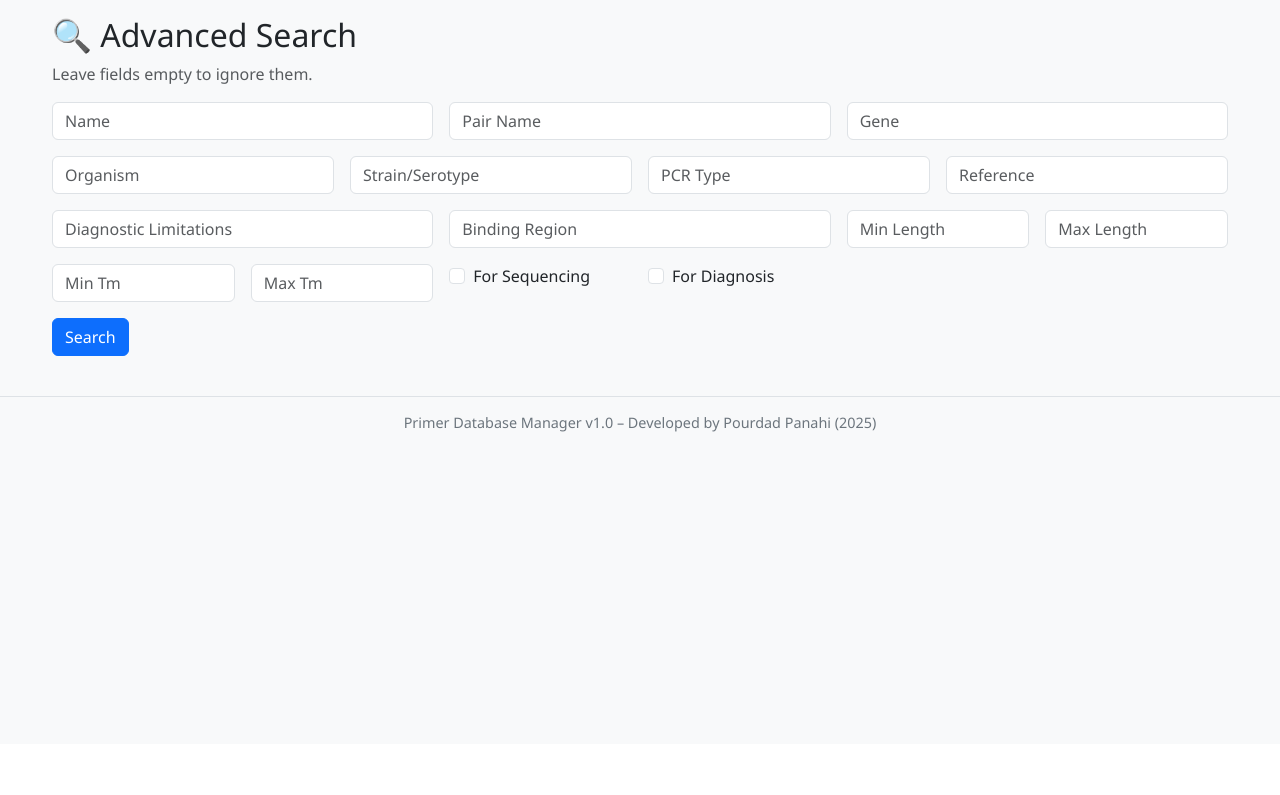
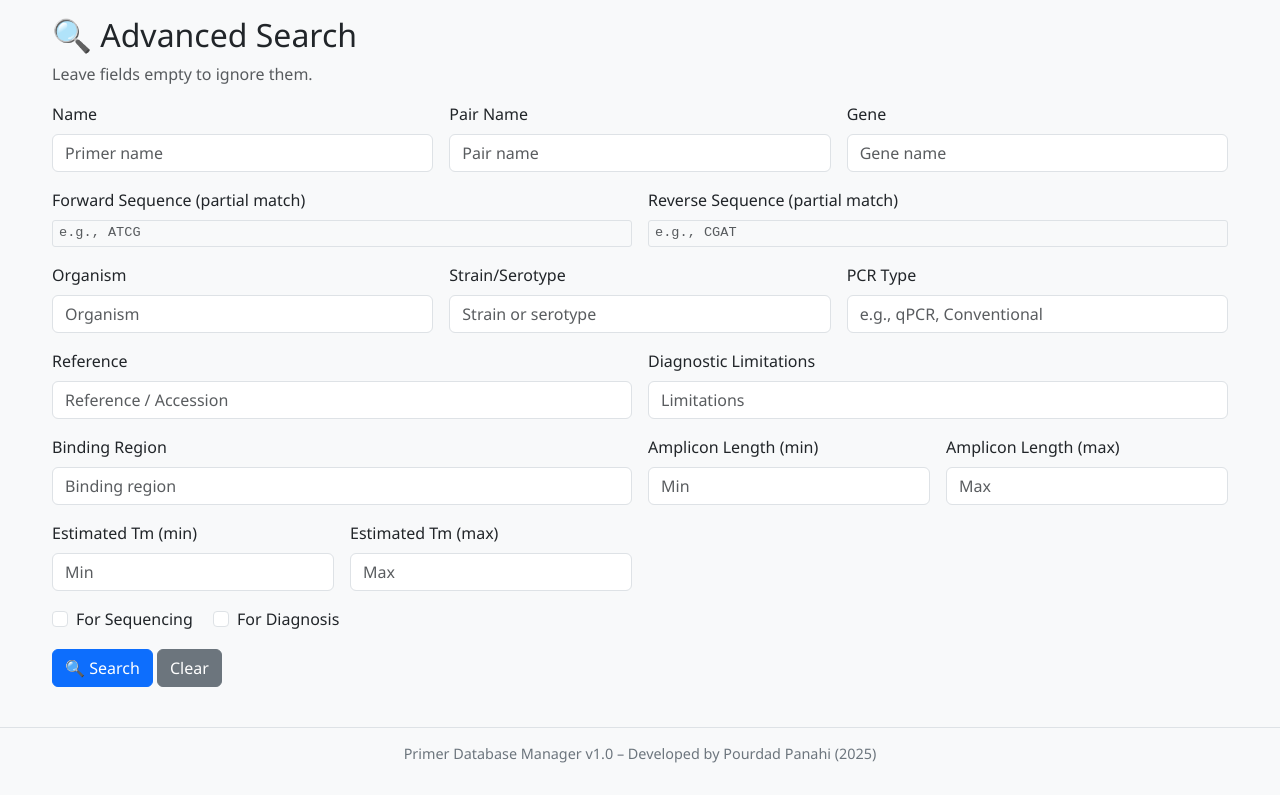
Before and after one commit to pourdadp/primer-tools, a Flask app: page /search in a window 1280 px wide. Shown: the part 56-851 px from the top of the page. Before the commit the page ends 488 px from the top, so only its background shows below. Run offline with Flask 3, Linux system fonts and the light colour scheme; the visitor is signed in with stand-in values (Sample User, id 1).

Commit message:
Update search.html

```diff
--- a/primer_database_manager/templates/search.html
+++ b/primer_database_manager/templates/search.html
@@ -4,40 +4,145 @@
 <h2>🔍 Advanced Search</h2>
 <p class="text-muted">Leave fields empty to ignore them.</p>
 <form method="POST" class="row g-3">
-    <div class="col-md-4"><input type="text" class="form-control" name="name" placeholder="Name"></div>
-    <div class="col-md-4"><input type="text" class="form-control" name="pair_name" placeholder="Pair Name"></div>
-    <div class="col-md-4"><input type="text" class="form-control" name="gene" placeholder="Gene"></div>
-    <div class="col-md-3"><input type="text" class="form-control" name="organism" placeholder="Organism"></div>
-    <div class="col-md-3"><input type="text" class="form-control" name="strain_or_serotype" placeholder="Strain/Serotype"></div>
-    <div class="col-md-3"><input type="text" class="form-control" name="pcr_type" placeholder="PCR Type"></div>
-    <div class="col-md-3"><input type="text" class="form-control" name="reference" placeholder="Reference"></div>
-    <div class="col-md-4"><input type="text" class="form-control" name="diagnostic_limitations" placeholder="Diagnostic Limitations"></div>
-    <div class="col-md-4"><input type="text" class="form-control" name="binding_region" placeholder="Binding Region"></div>
-    <div class="col-md-2"><input type="number" class="form-control" name="amplicon_length_min" placeholder="Min Length"></div>
-    <div class="col-md-2"><input type="number" class="form-control" name="amplicon_length_max" placeholder="Max Length"></div>
-    <div class="col-md-2"><input type="number" step="0.1" class="form-control" name="estimated_tm_min" placeholder="Min Tm"></div>
-    <div class="col-md-2"><input type="number" step="0.1" class="form-control" name="estimated_tm_max" placeholder="Max Tm"></div>
-    <div class="col-md-2"><div class="form-check"><input class="form-check-input" type="checkbox" name="for_sequencing"> For Sequencing</div></div>
-    <div class="col-md-2"><div class="form-check"><input class="form-check-input" type="checkbox" name="for_diagnosis"> For Diagnosis</div></div>
-    <div class="col-12"><button type="submit" class="btn btn-primary">Search</button></div>
+    <!-- ===== اطلاعات پایه ===== -->
+    <div class="col-md-4">
+        <label class="form-label">Name</label>
+        <input type="text" class="form-control" name="name" placeholder="Primer name">
+    </div>
+    <div class="col-md-4">
+        <label class="form-label">Pair Name</label>
+        <input type="text" class="form-control" name="pair_name" placeholder="Pair name">
+    </div>
+    <div class="col-md-4">
+        <label class="form-label">Gene</label>
+        <input type="text" class="form-control" name="gene" placeholder="Gene name">
+    </div>
+
+    <!-- ===== توالی‌ها (جدید) ===== -->
+    <div class="col-md-6">
+        <label class="form-label">Forward Sequence (partial match)</label>
+        <input type="text" class="form-control sequence" name="forward_sequence" placeholder="e.g., ATCG">
+    </div>
+    <div class="col-md-6">
+        <label class="form-label">Reverse Sequence (partial match)</label>
+        <input type="text" class="form-control sequence" name="reverse_sequence" placeholder="e.g., CGAT">
+    </div>
+
+    <!-- ===== اطلاعات بیولوژیکی ===== -->
+    <div class="col-md-4">
+        <label class="form-label">Organism</label>
+        <input type="text" class="form-control" name="organism" placeholder="Organism">
+    </div>
+    <div class="col-md-4">
+        <label class="form-label">Strain/Serotype</label>
+        <input type="text" class="form-control" name="strain_or_serotype" placeholder="Strain or serotype">
+    </div>
+    <div class="col-md-4">
+        <label class="form-label">PCR Type</label>
+        <input type="text" class="form-control" name="pcr_type" placeholder="e.g., qPCR, Conventional">
+    </div>
+
+    <!-- ===== مرجع و محدودیت‌ها ===== -->
+    <div class="col-md-6">
+        <label class="form-label">Reference</label>
+        <input type="text" class="form-control" name="reference" placeholder="Reference / Accession">
+    </div>
+    <div class="col-md-6">
+        <label class="form-label">Diagnostic Limitations</label>
+        <input type="text" class="form-control" name="diagnostic_limitations" placeholder="Limitations">
+    </div>
+
+    <!-- ===== موقعیت اتصال ===== -->
+    <div class="col-md-6">
+        <label class="form-label">Binding Region</label>
+        <input type="text" class="form-control" name="binding_region" placeholder="Binding region">
+    </div>
+
+    <!-- ===== فیلدهای عددی ===== -->
+    <div class="col-md-3">
+        <label class="form-label">Amplicon Length (min)</label>
+        <input type="number" class="form-control" name="amplicon_length_min" placeholder="Min">
+    </div>
+    <div class="col-md-3">
+        <label class="form-label">Amplicon Length (max)</label>
+        <input type="number" class="form-control" name="amplicon_length_max" placeholder="Max">
+    </div>
+    <div class="col-md-3">
+        <label class="form-label">Estimated Tm (min)</label>
+        <input type="number" step="0.1" class="form-control" name="estimated_tm_min" placeholder="Min">
+    </div>
+    <div class="col-md-3">
+        <label class="form-label">Estimated Tm (max)</label>
+        <input type="number" step="0.1" class="form-control" name="estimated_tm_max" placeholder="Max">
+    </div>
+
+    <!-- ===== چک‌باکس‌ها ===== -->
+    <div class="col-12">
+        <div class="form-check form-check-inline">
+            <input class="form-check-input" type="checkbox" name="for_sequencing">
+            <label class="form-check-label">For Sequencing</label>
+        </div>
+        <div class="form-check form-check-inline">
+            <input class="form-check-input" type="checkbox" name="for_diagnosis">
+            <label class="form-check-label">For Diagnosis</label>
+        </div>
+    </div>
+
+    <!-- ===== دکمه جستجو ===== -->
+    <div class="col-12">
+        <button type="submit" class="btn btn-primary">🔍 Search</button>
+        <a href="{{ url_for('search') }}" class="btn btn-secondary">Clear</a>
+    </div>
 </form>
 
+<!-- ===== نمایش نتایج ===== -->
 {% if results %}
 <h4 class="mt-4">Results ({{ results|length }})</h4>
-<table class="table table-striped">
-    <thead><tr><th>Name</th><th>Pair</th><th>Gene</th><th>Organism</th><th>Length</th><th>Action</th></tr></thead>
+<div class="table-responsive">
+    <table class="table table-striped table-bordered">
+        <thead class="table-dark">
+            <tr>
+                <th>Name</th>
+                <th>Pair</th>
+                <th>Gene</th>
+                <th>Organism</th>
+                <th>Length</th>
+                <th>Forward Seq</th>
+                <th>Reverse Seq</th>
+                <th>Action</th>
+            </tr>
+        </thead>
         <tbody>
             {% for p in results %}
             <tr>
-            <td>{{ p.name }}</td>
+                <td><strong>{{ p.name }}</strong></td>
                 <td>{{ p.pair_name or '-' }}</td>
                 <td>{{ p.gene or '-' }}</td>
                 <td>{{ p.organism or '-' }}</td>
                 <td>{{ p.amplicon_length or '-' }}</td>
+                <td class="sequence">{{ p.forward_sequence[:30] }}{% if p.forward_sequence|length > 30 %}...{% endif %}</td>
+                <td class="sequence">{{ p.reverse_sequence[:30] if p.reverse_sequence else '-' }}{% if p.reverse_sequence and p.reverse_sequence|length > 30 %}...{% endif %}</td>
                 <td><a href="{{ url_for('primer_detail', primer_id=p.id) }}" class="btn btn-sm btn-info">View</a></td>
             </tr>
+            {% else %}
+            <tr><td colspan="8" class="text-muted text-center">No primers found.</td></tr>
             {% endfor %}
         </tbody>
     </table>
+</div>
 {% endif %}
+
+<style>
+    .sequence {
+        font-family: 'Courier New', monospace;
+        font-size: 0.85rem;
+        word-break: break-all;
+        background-color: #f8f9fa;
+        padding: 2px 6px;
+        border-radius: 3px;
+    }
+    @media print {
+        .sequence { font-size: 7pt !important; }
+    }
+</style>
 {% endblock %}
```
Lines whose indentation alone changed are shown as unchanged.
